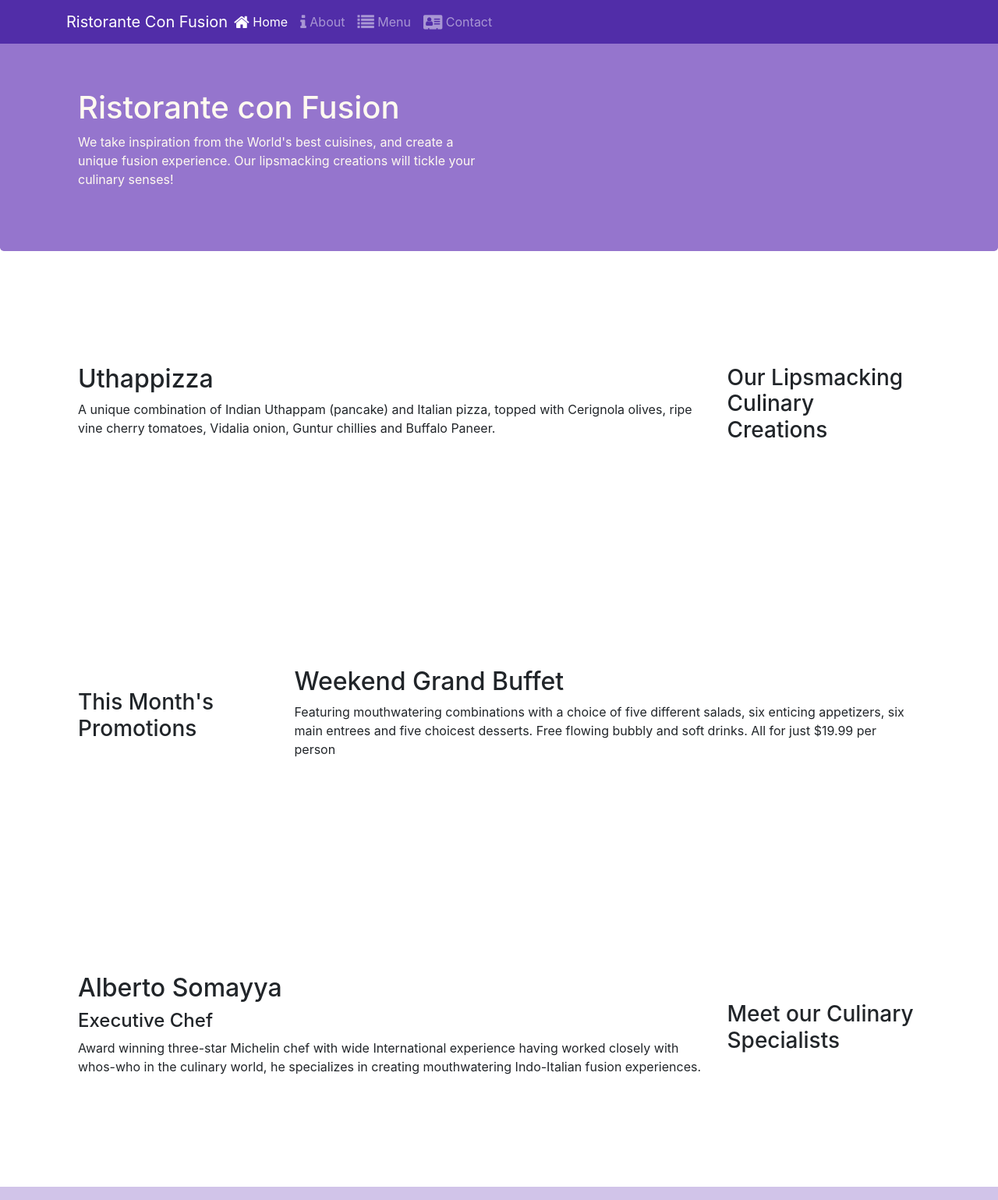
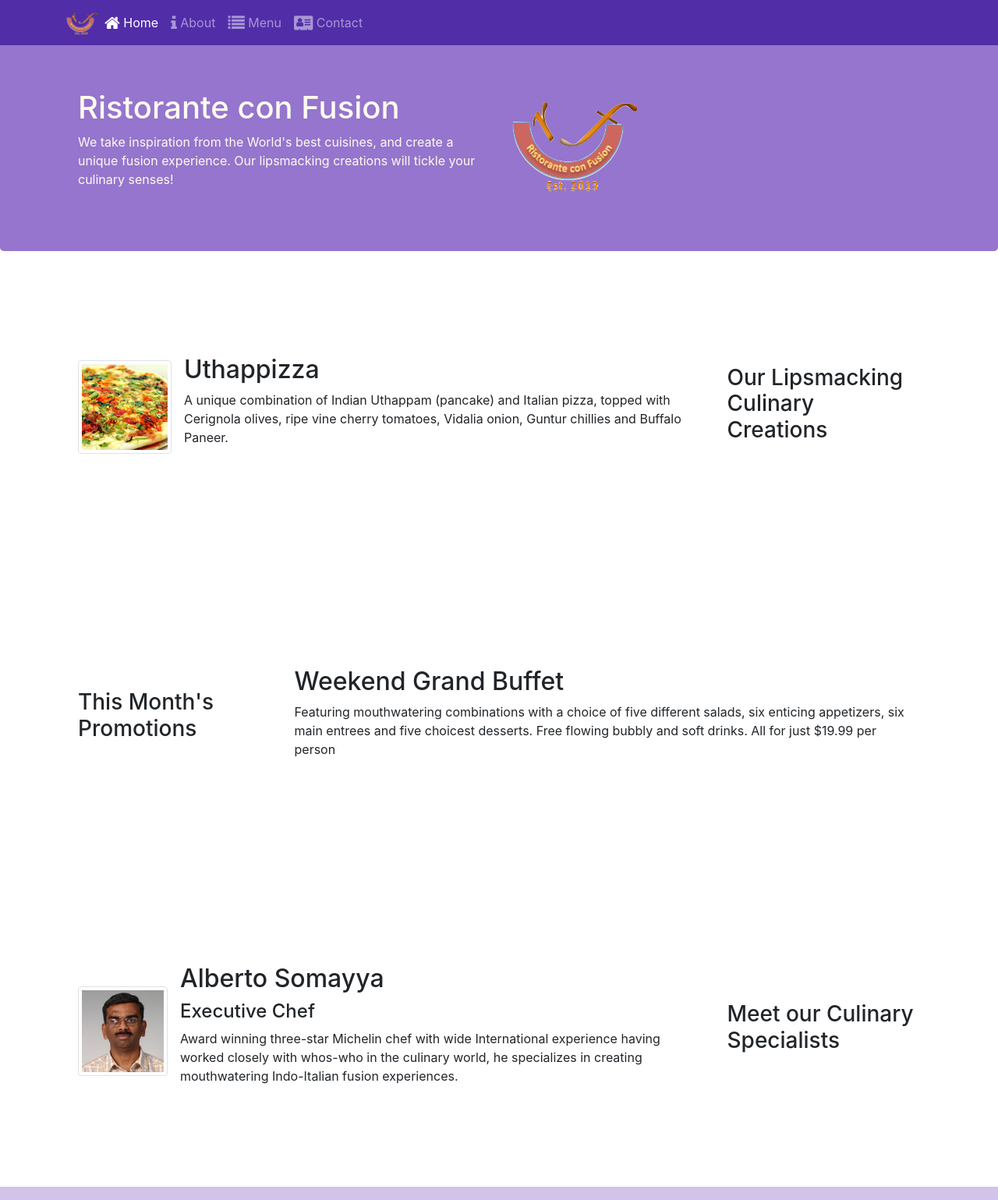
Before and after one commit to mdsams/My_Bootstrap_project, a website: page index.html in a window 1280 px wide. Shown: the top 1539 px of the page at 78% size. Drawn offline with nearby package versions, Linux system fonts and the light colour scheme.

Commit message:
images and media

```diff
--- a/index.html
+++ b/index.html
@@ -21,7 +21,7 @@
             <button class="navbar-toggler" type="button" data-toggle="collapse" data-target="#Navbar">
                 <span class="navbar-toggler-icon"></span>
             </button>
-            <a class="navbar-brand mr-auto" href="#">Ristorante Con Fusion</a>
+            <a class="navbar-brand mr-auto" href="#"><img src="img/logo.png" height="30" width="41"> </a>
             <div class="collapse navbar-collapse" id="Navbar">
 
                 <ul class="navbar-nav mr-auto">
@@ -40,7 +40,8 @@
                     <h1>Ristorante con Fusion</h1>
                     <p>We take inspiration from the World's best cuisines, and create a unique fusion experience. Our lipsmacking creations will tickle your culinary senses!</p>
                 </div>
-                <div class="col-12 col-sm">
+                <div class="col-12 col-sm align-self-center">
+                    <img src="img/logo.png" class="img-fluid">
                 </div>
             </div>
         </div>
@@ -52,8 +53,13 @@
                 <h3>Our Lipsmacking Culinary Creations</h3>
             </div>
             <div class="col col-sm order-sm-first col-md">
-                <h2>Uthappizza</h2>
-                <p>A unique combination of Indian Uthappam (pancake) and Italian pizza, topped with Cerignola olives, ripe vine cherry tomatoes, Vidalia onion, Guntur chillies and Buffalo Paneer.</p>
+                <div class="media">
+                    <img class="d-flex mr-3 img-thumbnail align-self-center" src="img/uthappizza.png" alt="uthappizza">
+                    <div class="media-body">
+                        <h2 class="mt=0">Uthappizza</h2>
+                        <p>A unique combination of Indian Uthappam (pancake) and Italian pizza, topped with Cerignola olives, ripe vine cherry tomatoes, Vidalia onion, Guntur chillies and Buffalo Paneer.</p>
+                    </div>
+                </div>
             </div>
         </div>
 
@@ -73,9 +79,14 @@
                 <h3>Meet our Culinary Specialists</h3>
             </div>
             <div class="col col-sm order-sm-first col-md">
-                <h2>Alberto Somayya</h2>
-                <h4>Executive Chef</h4>
-                <p>Award winning three-star Michelin chef with wide International experience having worked closely with whos-who in the culinary world, he specializes in creating mouthwatering Indo-Italian fusion experiences. </p>
+                <div class="media">
+                    <img class="d-flex mr-3 img-thumbnail align-self-center" src="img/alberto.png" alt="alberto">
+                    <div class="media-body">
+                        <h2 class="mt-0">Alberto Somayya</h2>
+                        <h4>Executive Chef</h4>
+                        <p>Award winning three-star Michelin chef with wide International experience having worked closely with whos-who in the culinary world, he specializes in creating mouthwatering Indo-Italian fusion experiences. </p>
+                    </div>
+                </div>
             </div>
         </div>
     </div>
```
Also changed, not shown: aboutus.html (+4 -2 lines), contactus.html (+3 -2 lines), img/alberto.png (added), img/buffet.png (added), img/logo.png (added), img/uthappizza.png (added), 1 other file.
